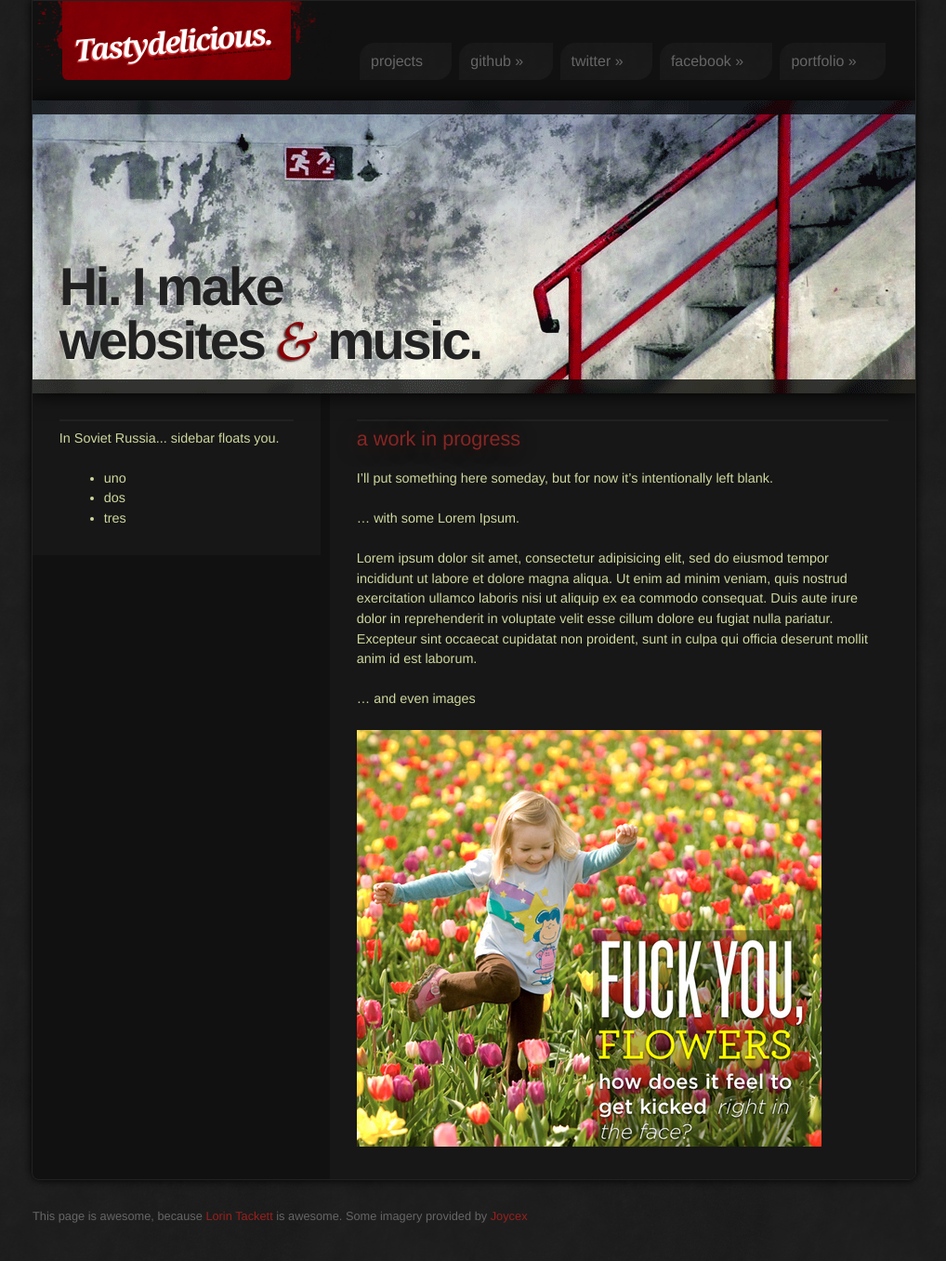
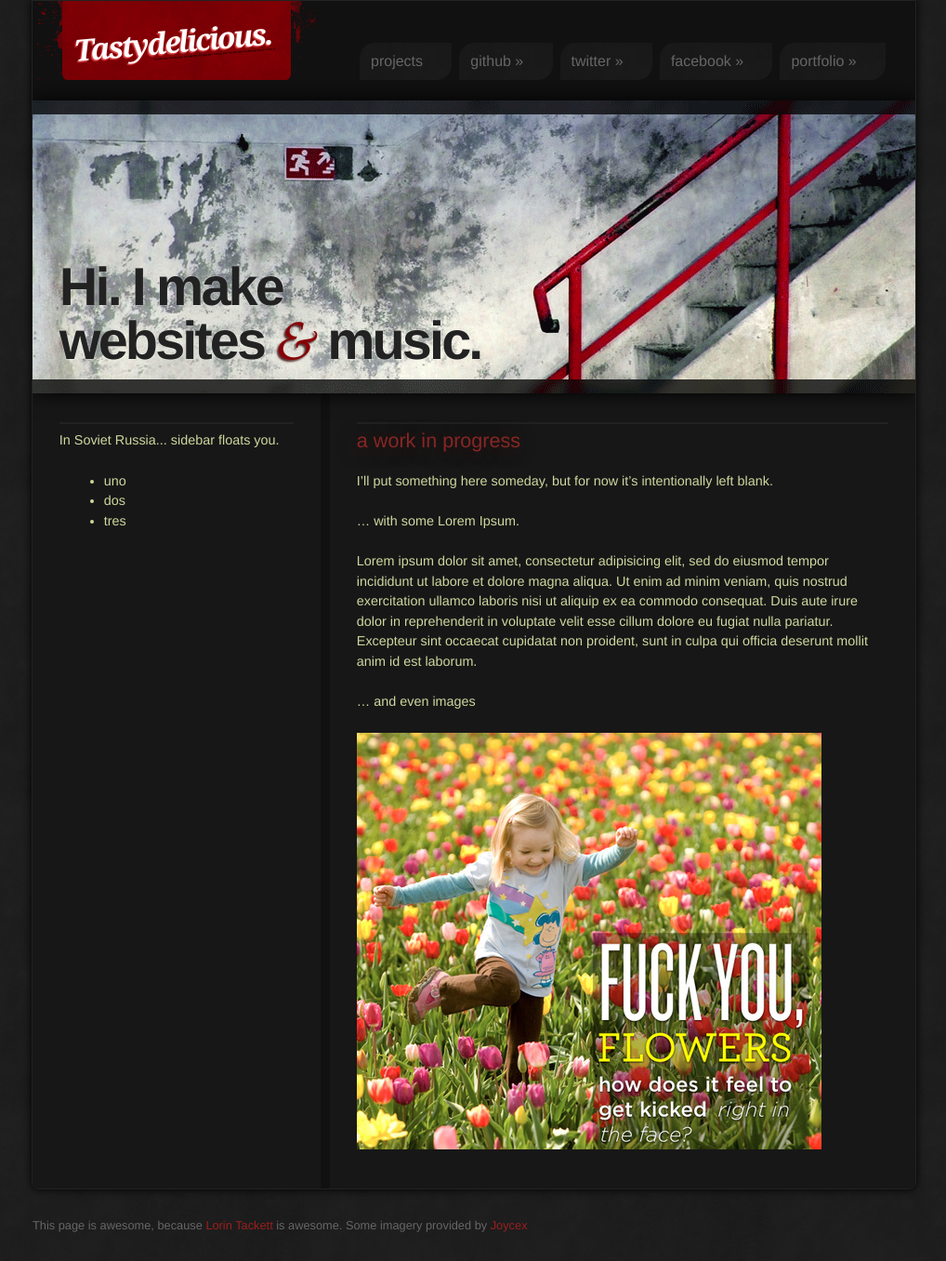
Before and after one commit to ltackett/tastydeliciousness, a Jekyll site: the page built from index.markdown, in a window 1280 px wide. Shown: the whole page at 93% size, without its empty margins (130-1148 px from the left). Built offline with Jekyll 4.4.1, drawn with Linux system fonts in a browser that asks for light colours; Markdown is read by kramdown in place of the engine named in the settings; comment, search, counter and statistics services are not loaded.

Commit message:
Let's not abuse the power that javascript gives us, use Display:box; for equal column heights.

```diff
--- a/_layouts/default.html
+++ b/_layouts/default.html
@@ -16,31 +16,8 @@
 
     <script type="text/javascript">
 
-        function equalHeight(group) {
-            tallest = 0;
-            group.each(function() {
-                thisHeight = $(this).height();
-                if(thisHeight > tallest) {
-                    tallest = thisHeight;
-                }
-            });
-            group.height(tallest);
-        }
-
         // Make with the jQuery
         $(document).ready(function(){
-
-            // if there aren't any images on the page, even out the height
-            if (!$('img').size() != 0){
-                equalHeight($("#content > div.primary-column, #content > div.secondary-column"));
-            }
-
-            // if there are images on the page, even out the height with each image load.
-            else {
-                $('img').bind('load', function(){
-                    equalHeight($("#content > div.primary-column, #content > div.secondary-column"));
-                })
-            }
 
             $('a[rel=external]').click(function(){
                 this.target = "_blank";
@@ -85,21 +62,23 @@
                 <h2>Hi. I make<br />websites <span class="amp">&amp;</span> music.</h2>
             </div>
 
-            <div class="primary-column">
-                <div class="block">
-                    <h3>{{ page.title }}</h3>
-                    {{ content }}
+            <div class="columns">
+                <div class="secondary">
+                    <div class="block">
+                        <p>In Soviet Russia... sidebar floats you.</p>
+                        <ul>
+                            <li>uno</li>
+                            <li>dos</li>
+                            <li>tres</li>
+                        </ul>
+                    </div>
                 </div>
-            </div>
 
-            <div class="secondary-column">
-                <div class="block">
-                    <p>In Soviet Russia... sidebar floats you.</p>
-                    <ul>
-                        <li>uno</li>
-                        <li>dos</li>
-                        <li>tres</li>
-                    </ul>
+                <div class="primary">
+                    <div class="block">
+                        <h3>{{ page.title }}</h3>
+                        {{ content }}
+                    </div>
                 </div>
             </div>
 
--- a/stylesheets/screen.css
+++ b/stylesheets/screen.css
@@ -232,6 +232,13 @@ a.base, #wrapper #content a, #footer a {
     text-decoration: underline; }
 
 /* line 29, ../sass/screen.sass */
+.block-base, .primary-column .block,
+.secondary-column .block, #content .primary > .block,
+#content .secondary > .block {
+  margin: 2em;
+  border-top: 2px solid #222222; }
+
+/* line 33, ../sass/screen.sass */
 #wrapper {
   width: 950px;
   margin: 0 auto;
@@ -264,17 +271,17 @@ a.base, #wrapper #content a, #footer a {
   /* line 8, ../../../../../Library/Ruby/Gems/1.8/gems/compass-0.10.0.rc5/frameworks/compass/stylesheets/compass/utilities/general/_hacks.scss */
   #wrapper {
     display: block; }
-  /* line 36, ../sass/screen.sass */
+  /* line 40, ../sass/screen.sass */
   #wrapper #content {
     overflow: hidden;
     color: #cfd79e;
     font-size: 90%; }
-    /* line 41, ../sass/screen.sass */
+    /* line 45, ../sass/screen.sass */
     #wrapper #content h3, #wrapper #content h4, #wrapper #content h5, #wrapper #content h6 {
       text-shadow: -2px 2px 20px rgba(100, 0, 0, 0.5);
       color: #852725; }
 
-/* line 54, ../sass/screen.sass */
+/* line 58, ../sass/screen.sass */
 .link-box {
   display: -moz-box;
   display: -webkit-box;
@@ -282,7 +289,7 @@ a.base, #wrapper #content a, #footer a {
   height: 100%;
   width: 100%;
   margin-top: 2.8em; }
-  /* line 60, ../sass/screen.sass */
+  /* line 64, ../sass/screen.sass */
   .link-box a {
     -moz-transition-property: all;
     -webkit-transition-property: all;
@@ -328,19 +335,19 @@ a.base, #wrapper #content a, #footer a {
     background-color: #1c1c1c;
     background-attachment: fixed;
     white-space: nowrap; }
-    /* line 75, ../sass/screen.sass */
+    /* line 79, ../sass/screen.sass */
     .link-box a[rel="external"]:after {
       content: " »"; }
-    /* line 77, ../sass/screen.sass */
+    /* line 81, ../sass/screen.sass */
     .link-box a:hover {
       color: white;
       background-color: #8b0006;
       padding-right: 85px; }
-    /* line 81, ../sass/screen.sass */
+    /* line 85, ../sass/screen.sass */
     .link-box a:last-child, .link-box a:last-child:hover {
       margin-right: 0; }
 
-/* line 87, ../sass/screen.sass */
+/* line 91, ../sass/screen.sass */
 #header {
   overflow: hidden;
   display: inline-block;
@@ -349,7 +356,7 @@ a.base, #wrapper #content a, #footer a {
   #header {
     display: block; }
 
-/* line 91, ../sass/screen.sass */
+/* line 95, ../sass/screen.sass */
 #logo {
   border-bottom-left-radius: 0.4em;
   -moz-border-radius-bottomleft: 0.4em;
@@ -372,7 +379,7 @@ a.base, #wrapper #content a, #footer a {
   padding-top: 1em;
   margin: 0 2em;
   background: url(../images/fabric.png) #8b0006; }
-  /* line 96, ../sass/screen.sass */
+  /* line 100, ../sass/screen.sass */
   #logo #inner-logo {
     -moz-transform-origin: 20% 50%;
     -webkit-transform-origin: 20% 50%;
@@ -383,10 +390,10 @@ a.base, #wrapper #content a, #footer a {
     -o-transform: scale(0.5) rotate(-5deg);
     transform: scale(0.5) rotate(-5deg);
     width: 28em; }
-    /* line 100, ../sass/screen.sass */
+    /* line 104, ../sass/screen.sass */
     .csstransforms #logo #inner-logo {
       margin-left: -2em; }
-  /* line 104, ../sass/screen.sass */
+  /* line 108, ../sass/screen.sass */
   #logo h1 {
     text-shadow: -0.04em 0.04em 0.04em rgba(255, 100, 100, 0.8);
     letter-spacing: -0.07em;
@@ -395,22 +402,22 @@ a.base, #wrapper #content a, #footer a {
     font-size: 4em;
     font-weight: bold;
     font-style: italic; }
-    /* line 113, ../sass/screen.sass */
+    /* line 117, ../sass/screen.sass */
     #logo h1 a {
       color: white;
       text-decoration: none; }
-  /* line 117, ../sass/screen.sass */
+  /* line 121, ../sass/screen.sass */
   #logo p {
     color: black;
     margin-left: 34em;
     font-size: 5px;
     font-style: italic;
     font-weight: bold; }
-    /* line 126, ../sass/screen.sass */
+    /* line 130, ../sass/screen.sass */
     #logo p:after {
       content: " Foo Bar Baz. Foo Bar Baz. Foo Bar Baz. Foo Bar Baz. Foo Bar Baz. Foo Bar Baz. Foo B-- o hai. =)"; }
 
-/* line 132, ../sass/screen.sass */
+/* line 136, ../sass/screen.sass */
 .primary-column {
   display: inline;
   float: left;
@@ -422,7 +429,7 @@ a.base, #wrapper #content a, #footer a {
   * html .primary-column {
     overflow-x: hidden; }
 
-/* line 136, ../sass/screen.sass */
+/* line 140, ../sass/screen.sass */
 .secondary-column {
   display: inline;
   float: left;
@@ -432,19 +439,14 @@ a.base, #wrapper #content a, #footer a {
   * html .secondary-column {
     overflow-x: hidden; }
 
-/* line 141, ../sass/screen.sass */
-.primary-column .block,
+/* line 148, ../sass/screen.sass */
+#header .primary-column .block, #header
 .secondary-column .block {
-  margin: 2em;
-  border-top: 2px solid #222222; }
-  /* line 145, ../sass/screen.sass */
-  #header .primary-column .block, #header
-  .secondary-column .block {
-    margin-bottom: 0;
-    margin-top: 0;
-    border: none; }
+  margin-bottom: 0;
+  margin-top: 0;
+  border: none; }
 
-/* line 156, ../sass/screen.sass */
+/* line 159, ../sass/screen.sass */
 #content #messagy-bit {
   -moz-box-shadow: 0 0 20px black;
   -webkit-box-shadow: 0 0 20px black;
@@ -454,7 +456,7 @@ a.base, #wrapper #content a, #footer a {
   background: url(../images/masthead.png) 0 0 no-repeat;
   margin-top: 1.5em;
   min-height: 315px; }
-  /* line 163, ../sass/screen.sass */
+  /* line 166, ../sass/screen.sass */
   #content #messagy-bit h2 {
     text-shadow: 0 0 2px rgba(255, 255, 255, 0.6);
     position: absolute;
@@ -465,20 +467,34 @@ a.base, #wrapper #content a, #footer a {
     letter-spacing: -0.05em;
     font-size: 4em;
     font-weight: bold; }
-  /* line 175, ../sass/screen.sass */
+  /* line 178, ../sass/screen.sass */
   #content #messagy-bit span.amp {
     text-shadow: -2px 2px 2px rgba(50, 0, 0, 0.8);
     color: #880006; }
-/* line 180, ../sass/screen.sass */
-#content .primary-column,
-#content .secondary-column {
-  background: #171717; }
-  /* line 183, ../sass/screen.sass */
-  #content .primary-column > .block,
-  #content .secondary-column > .block {
+/* line 183, ../sass/screen.sass */
+#content .columns {
+  display: -moz-box;
+  display: -webkit-box;
+  display: box; }
+/* line 186, ../sass/screen.sass */
+#content .primary {
+  width: 630px; }
+/* line 189, ../sass/screen.sass */
+#content .secondary {
+  width: 310px;
+  margin-right: 10px; }
+/* line 193, ../sass/screen.sass */
+#content .primary,
+#content .secondary {
+  background: #171717;
+  padding-top: 0.2em;
+  padding-bottom: 0.5em; }
+  /* line 198, ../sass/screen.sass */
+  #content .primary > .block,
+  #content .secondary > .block {
     padding-top: 0.5em; }
 
-/* line 189, ../sass/screen.sass */
+/* line 205, ../sass/screen.sass */
 #footer {
   width: 950px;
   margin: 0 auto;
```
Also changed, not shown: sass/screen.sass (+20 -4 lines).
